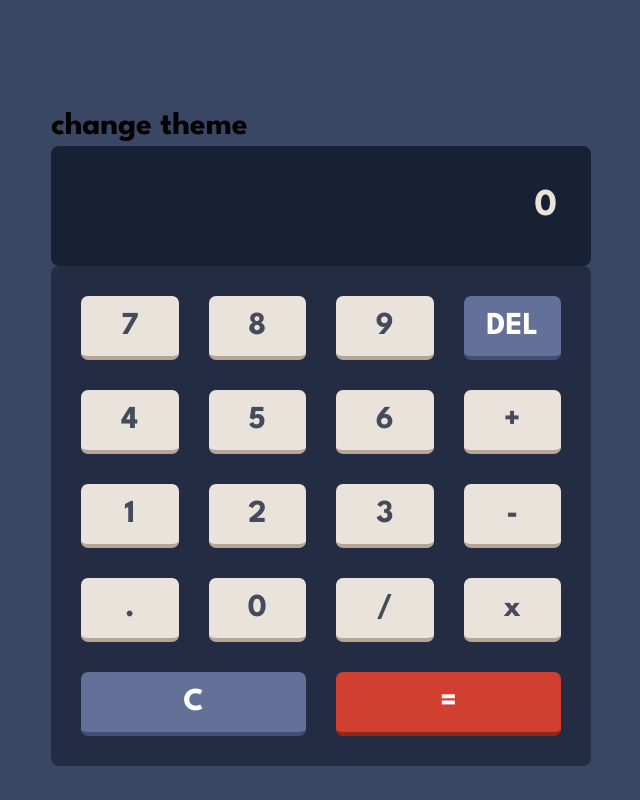
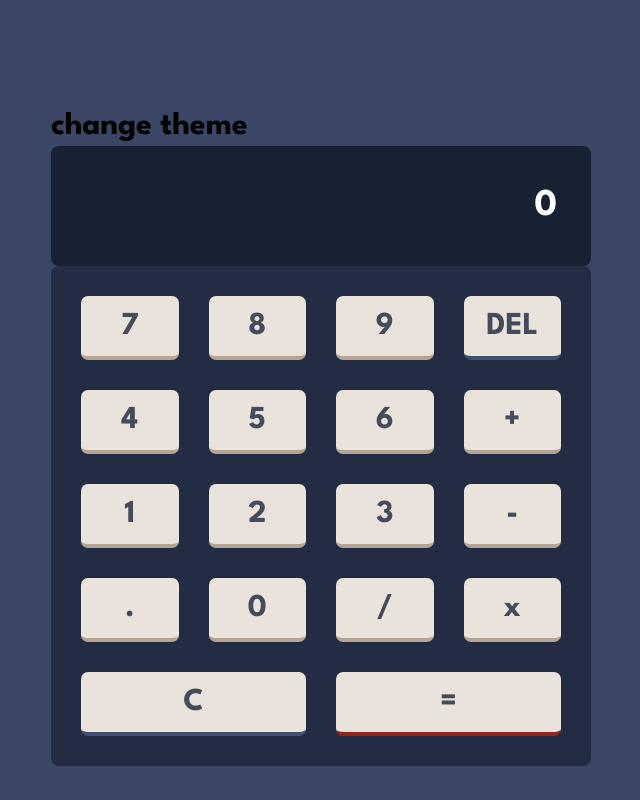
Before and after one commit to iskandar13abdurakhmonov/react-calculator, a React (Vite) app: page / in a window 1280 px wide. Shown: the whole page, without its empty margins (319-959 px from the left). Built offline with nearby package versions, Linux system fonts and the light colour scheme.

Commit message:
half them changed styles

```diff
--- a/src/App.jsx
+++ b/src/App.jsx
@@ -134,7 +134,16 @@ const App = () => {
     }
 
     return (
-        <div className="App">
+        <div
+            style={
+                theme === 'dark'
+                    ? { backgroundColor: 'hsl(222, 26%, 31%)' }
+                    : theme === 'light'
+                    ? { backgroundColor: 'hsl(0, 0%, 90%)' }
+                    : { backgroundColor: 'hsl(268, 75%, 9%)' }
+            }
+            className="App"
+        >
             <div className="wrapper">
                 <main className="main">
                     <div className="main__container">
@@ -146,10 +155,11 @@ const App = () => {
                                 theme={theme}
                                 value={calc.num ? calc.num : calc.res}
                             />
-                            <ButtonBox>
+                            <ButtonBox theme={theme}>
                                 {btnValues.flat().map((btn, i) => {
                                     return (
                                         <Button
+                                            theme={theme}
                                             key={i}
                                             className={`${styles.key} ${
                                                 styles.keyWhite
--- a/src/components/Button.jsx
+++ b/src/components/Button.jsx
@@ -1,11 +1,33 @@
 /* eslint-disable react/prop-types */
 
-const Button = ({ className, value, onClick }) => {
-  return (
-    <button className={className} onClick={onClick}>
-      {value}
-    </button>
-  );
-};
+const Button = ({ className, value, onClick, theme }) => {
 
-export default Button;
+  console.log(className)
+
+    return (
+        <button
+            style={
+                theme === 'dark'
+                    ? {
+                          backgroundColor: 'hsl(30, 25%, 89%)',
+                          color: 'hsl(221, 14%, 31%)',
+                      }
+                    : theme === 'light'
+                    ? {
+                          backgroundColor: 'hsl(45, 7%, 89%)',
+                          color: 'hsl(60, 10%, 19%)',
+                      }
+                    : {
+                          backgroundColor: 'hsl(268, 47%, 21%)',
+                          color: 'hsl(52, 100%, 62%)',
+                      }
+            }
+            className={className}
+            onClick={onClick}
+        >
+            {value}
+        </button>
+    )
+}
+
+export default Button
--- a/src/components/ButtonBox.jsx
+++ b/src/components/ButtonBox.jsx
@@ -1,8 +1,18 @@
+/* eslint-disable react/prop-types */
 import styles from './ButtonBox.module.css'
 
-const ButtonBox = ({ children }) => {
+const ButtonBox = ({ children, theme }) => {
     return (
-        <div className={styles.bottom}>
+        <div
+            style={
+                theme === 'dark'
+                    ? { backgroundColor: 'hsl(223, 31%, 20%)' }
+                    : theme === 'light'
+                    ? { backgroundColor: 'hsl(0, 5%, 81%)' }
+                    : { backgroundColor: 'hsl(268, 71%, 12%)' }
+            }
+            className={styles.bottom}
+        >
             <div className={styles.numpad}>{children}</div>
         </div>
     )
--- a/src/components/ButtonBox.module.css
+++ b/src/components/ButtonBox.module.css
@@ -1,7 +1,6 @@
 .bottom {
   padding: 15px 15px 15px 15px;
   width: 100%;
-  background-color: hsl(223, 31%, 20%);
   border-radius: 8px;
 }
 
--- a/src/components/Screen.jsx
+++ b/src/components/Screen.jsx
@@ -13,7 +13,18 @@ const Screen = ({ theme, value }) => {
             }
             className={styles.headerBottom}
         >
-            <p className={styles.outputPanel}>{value}</p>
+            <p
+                style={
+                    theme === 'dark'
+                        ? { color: 'hsl(0, 0%, 100%)' }
+                        : theme === 'light'
+                        ? { color: 'hsl(60, 10%, 19%)' }
+                        : { color: 'hsl(52, 100%, 62%)' }
+                }
+                className={styles.outputPanel}
+            >
+                {value}
+            </p>
         </div>
     )
 }
```
